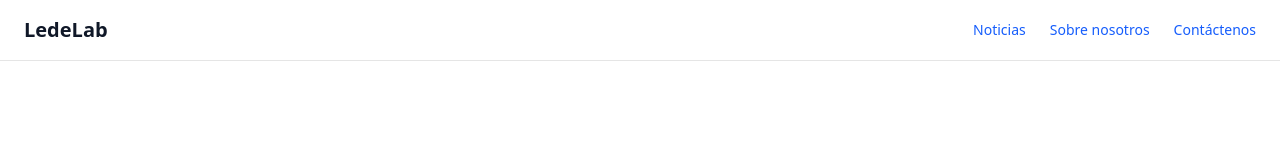
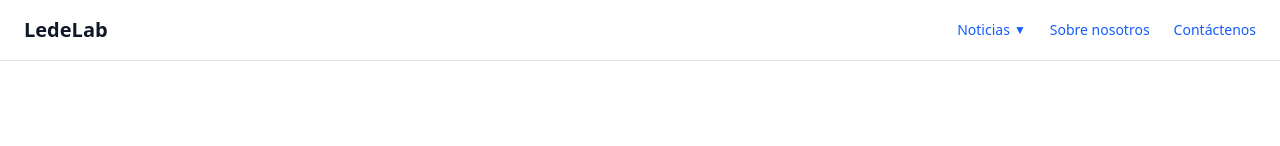
Before and after one commit to ledelab2030/javier-web, a Next.js app: page / in a window 1280 px wide. Shown: the top 146 px of the page. Built offline with nearby package versions, Linux system fonts and the light colour scheme.

Commit message:
Controlar submenú Noticias con clic en móvil

```diff
--- a/src/components/layout.tsx
+++ b/src/components/layout.tsx
@@ -3,7 +3,6 @@
 import '@/app/globals.css'
 import Link from 'next/link';
 import React, { useState } from 'react';
-
 
 export default function RootLayout({
   children,
@@ -11,6 +10,7 @@ export default function RootLayout({
   children: React.ReactNode;
 }) {
   const [menuOpen, setMenuOpen] = useState(false);
+  const [subMenuOpen, setSubMenuOpen] = useState(false);
 
   return (
     <html lang="es">
@@ -29,13 +29,25 @@ export default function RootLayout({
           </button>
 
           {/* Menú de navegación */}
-         <nav
-  className={`flex flex-col sm:flex sm:flex-row text-sm items-start sm:items-center gap-6 relative w-full sm:w-auto`}
->
+          <nav
+            className={`${
+              menuOpen ? 'flex' : 'hidden'
+            } flex-col sm:flex sm:flex-row text-sm items-start sm:items-center gap-4 sm:gap-6 relative w-full sm:w-auto`}
+          >
             {/* Menú desplegable Noticias */}
             <div className="relative group">
-              <span className="text-blue-600 hover:underline cursor-pointer">Noticias</span>
-              <div className="absolute left-0 top-full pt-2 bg-white border rounded shadow-md z-50 w-48 hidden group-hover:block sm:group-hover:block">
+              <button
+                onClick={() => setSubMenuOpen(!subMenuOpen)}
+                className="text-blue-600 hover:underline cursor-pointer flex items-center gap-1 sm:pointer-events-none"
+              >
+                Noticias
+                <span className="text-xs">▼</span>
+              </button>
+              <div
+                className={`absolute left-0 top-full pt-2 bg-white border rounded shadow-md z-50 w-48 ${
+                  subMenuOpen ? 'block' : 'hidden'
+                } sm:group-hover:block`}
+              >
                 <Link href="/noticias" className="block px-4 py-2 hover:bg-gray-100">Neutralizadas</Link>
                 <Link href="/ledelab/noticias" className="block px-4 py-2 hover:bg-gray-100">LedeLab</Link>
                 <Link href="/javier/noticias" className="block px-4 py-2 hover:bg-gray-100">jAvIer</Link>
```
